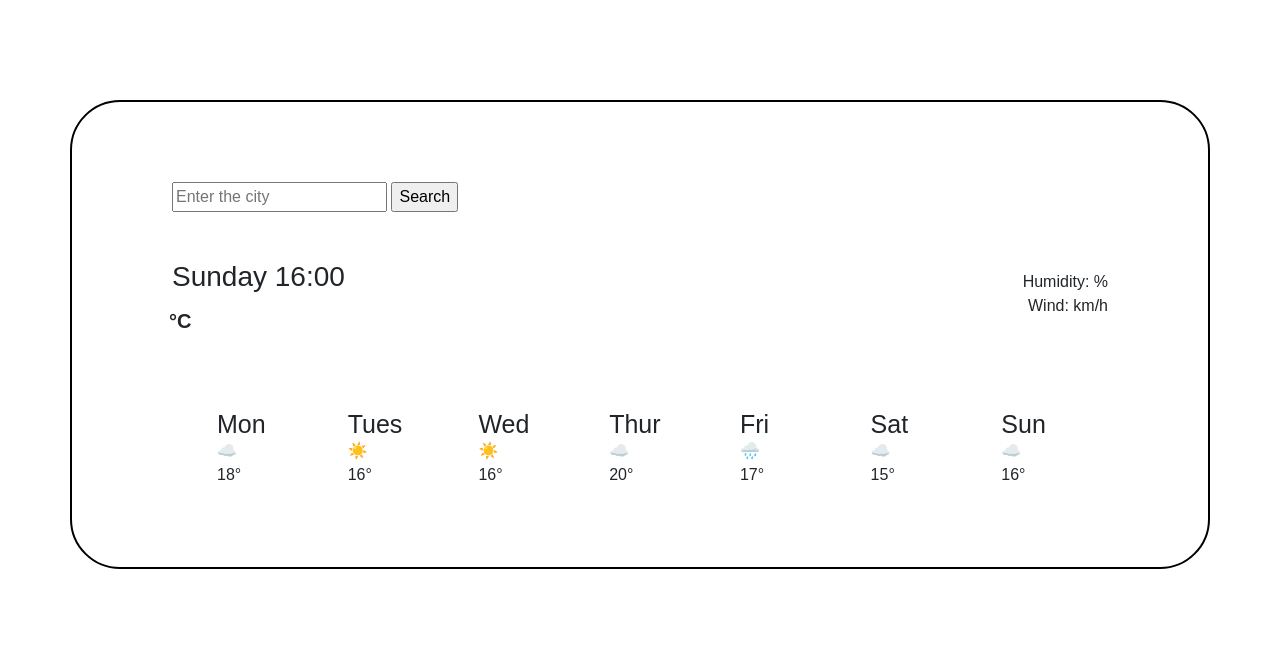
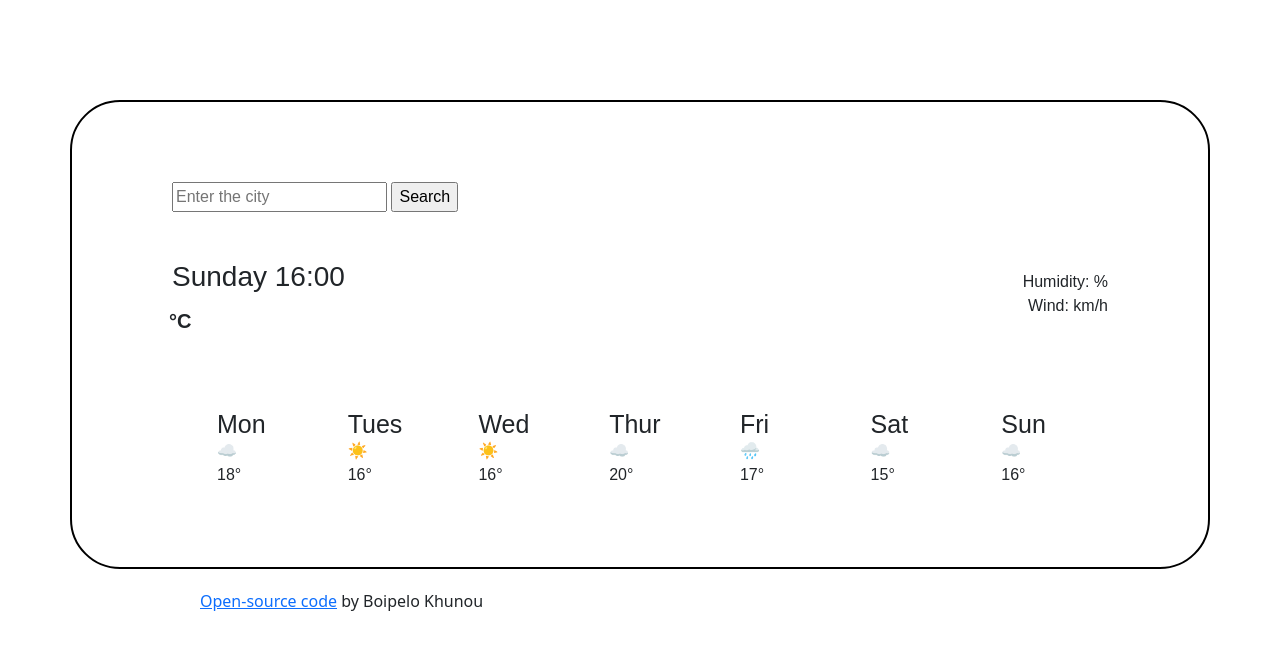
Before and after one commit to bkhunou/Weather-App, a website built with Parcel: page code/index.html in a window 1280 px wide. Built offline with nearby package versions, Linux system fonts and the light colour scheme; no server answers.

Commit message:
Added credit link

```diff
--- a/code/index.html
+++ b/code/index.html
@@ -66,6 +66,8 @@
       </div>
     </div>
   </div>
+  <p class="credit"><a href="https://github.com/bkhunou/Weather-App.git" class="code-link">Open-source code</a> by
+    Boipelo Khunou</p>
   </div>
   <script src="src/index.js">
 
--- a/code/src/style.css
+++ b/code/src/style.css
@@ -1,6 +1,7 @@
 .container {
   display: flexbox;
   margin: 100px auto;
+  margin-bottom: 0;
   padding: 80px 100px;
   border: 2px solid black;
   border-radius: 50px;
@@ -42,6 +43,13 @@ ul {
   right: 3px;
 }
 
+.credit {
+  display: flexbox;
+  margin: 100px auto;
+  margin-top: 20px;
+  padding-inline-start: 200px;
+}
+
 .summary {
   padding-top: 40px;
 }
```
Also changed, not shown: code/._index.html, code/.codesandbox/workspace.json (deleted).
